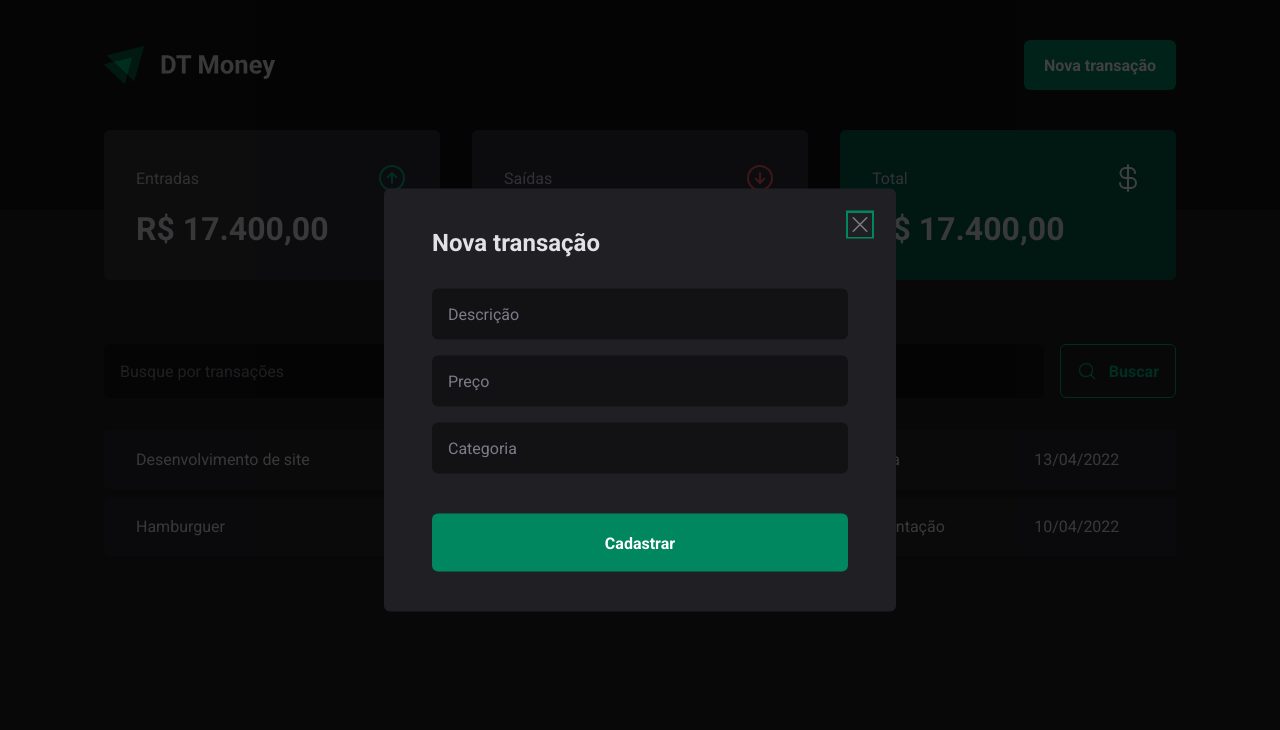
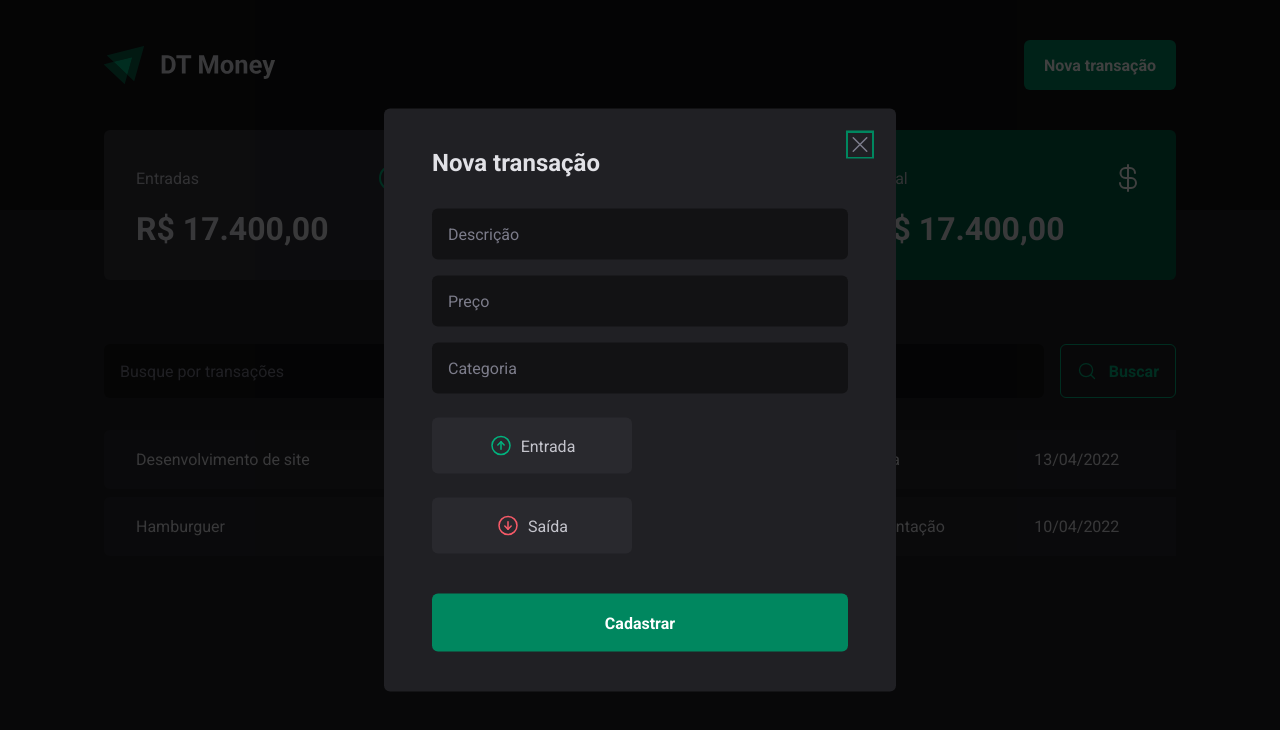
Before and after one commit to J-Breno/reactJs_rocketseat, a React (Vite) app in the folder projetos/03-dt-money/: page / in a window 1280 px wide. Both pictures are taken after a click on the button "Nova transação". Shown: the top 730 px of the page. Built offline with nearby package versions, Linux system fonts and the light colour scheme.

Commit message:
Botões de entrada e saída

```diff
--- a/projetos/03-dt-money/src/components/NewTransactionModal/index.tsx
+++ b/projetos/03-dt-money/src/components/NewTransactionModal/index.tsx
@@ -1,6 +1,6 @@
 import * as Dialog from "@radix-ui/react-dialog";
-import { CloseButton, Content, Overlay } from "./styles";
-import { X } from "phosphor-react";
+import { CloseButton, Content, Overlay, TransactionType, TransactionTypeButton } from "./styles";
+import { ArrowCircleDown, ArrowCircleUp, X } from "phosphor-react";
 
 export function NewTransactionModal() {
   return (
@@ -16,6 +16,20 @@
             <input type="number" placeholder="Preço" required />
             <input type="text" placeholder="Categoria" required />
 
+            <TransactionType>
+                <TransactionTypeButton variant="income">
+                    <ArrowCircleUp size={24}/>
+                    Entrada
+                </TransactionTypeButton>
+            </TransactionType>
+
+            <TransactionType>
+                <TransactionTypeButton variant="outcome">
+                    <ArrowCircleDown size={24}/>
+                    Saída
+                </TransactionTypeButton>
+            </TransactionType>
+
             <button type="submit">Cadastrar</button>
           </form>
         </Content>
--- a/projetos/03-dt-money/src/components/NewTransactionModal/styles.ts
+++ b/projetos/03-dt-money/src/components/NewTransactionModal/styles.ts
@@ -56,6 +56,35 @@
   }
 `;
 
+interface TransactionTypeButtonProps {
+    variant: 'income' | 'outcome'
+}
+
+export const TransactionType = styled.div`
+    display: grid;
+    grid-template-columns: repeat(2, 1fr);
+    gap: 1rem;
+    margin-top: 0.5rem;
+
+`
+
+export const TransactionTypeButton = styled.button<TransactionTypeButtonProps>`
+    background: ${props => props.theme["gray-700"]};
+    padding: 1rem;
+    display: flex;
+    align-items: center;
+    justify-content: center;
+    gap: 0.5rem;
+    border-radius: 6px;
+    cursor: pointer;
+    border: 0;
+    color: ${props => props.theme["gray-300"]};
+
+    svg {
+        color: ${props => props.variant === 'income' ? props.theme["green-300"] : props.theme["red-300"]};
+    }
+`
+
 export const CloseButton = styled(Dialog.Close)`
     position: absolute;
     background: transparent;
```
